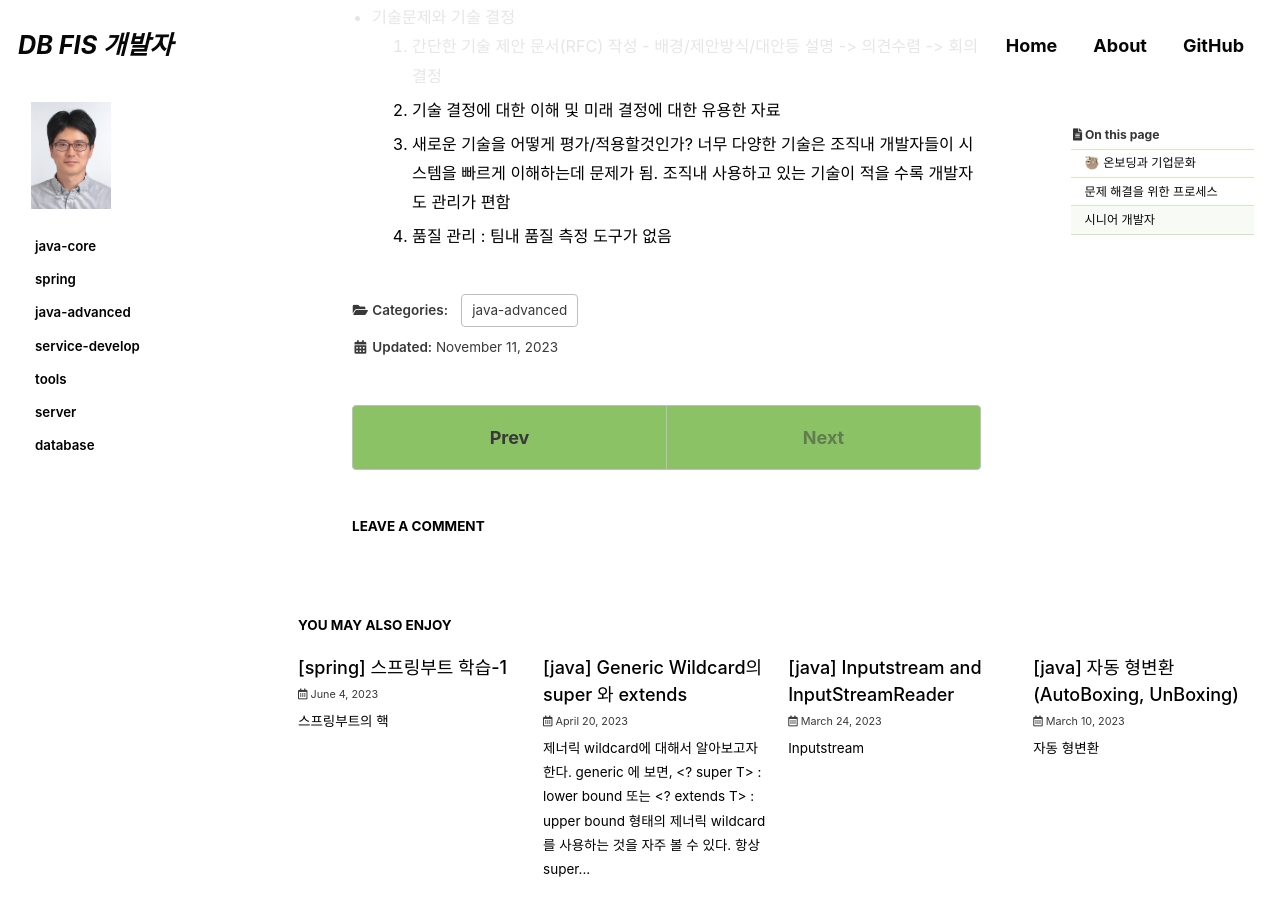
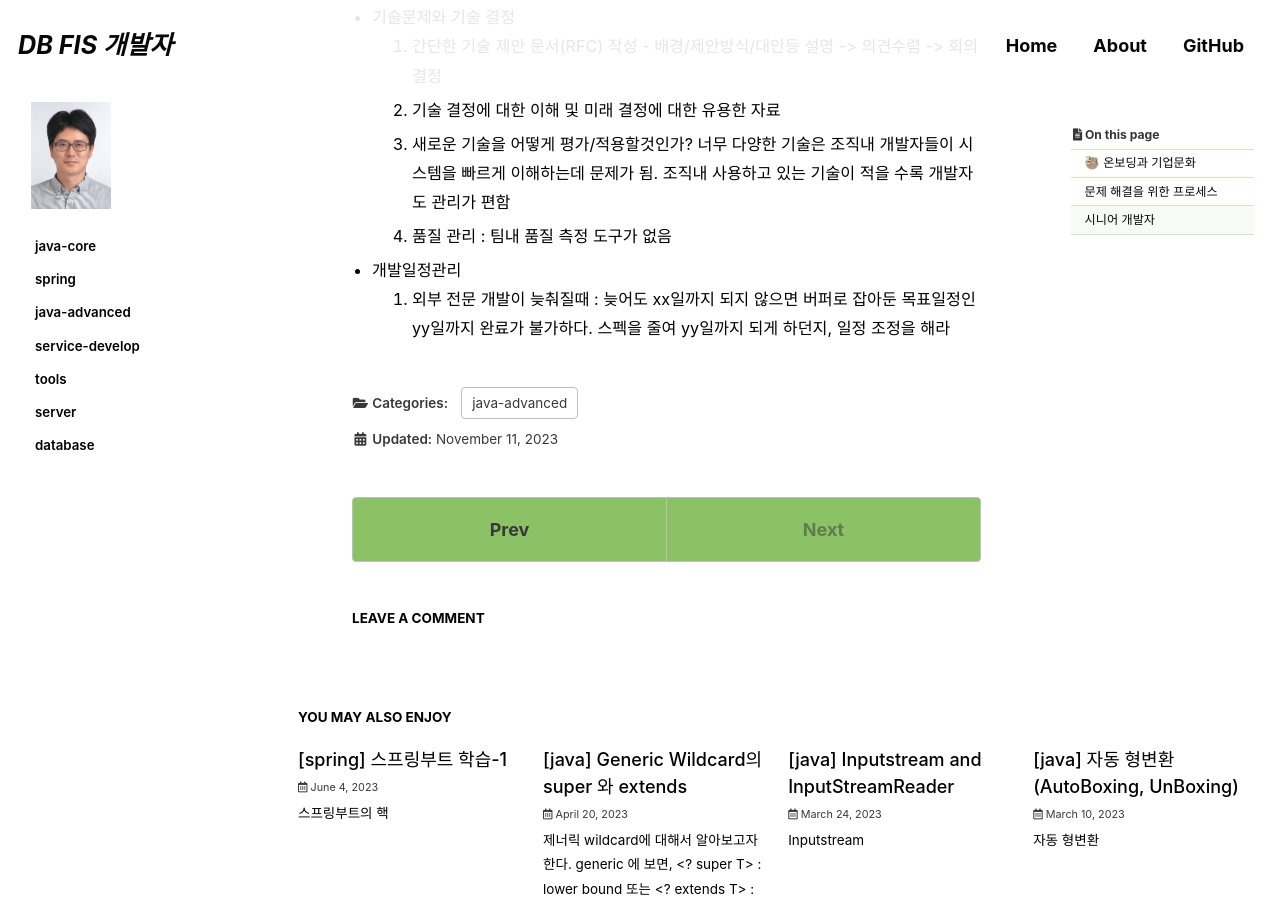
Before and after one commit to 190726/190726.github.io, a Jekyll site: the page built from _posts/2023-11-11-onboarding.md, in a window 1280 px wide and 900 px high, scrolled down 2357 px. Built offline with Jekyll 4.4.1, drawn with Linux system fonts in a browser that asks for light colours; cached includes are drawn as plain includes; some web fonts are replaced; comment, search, counter and statistics services are not loaded.

Commit message:
Update 2023-11-11-onboarding.md

```diff
--- a/_posts/2023-11-11-onboarding.md
+++ b/_posts/2023-11-11-onboarding.md
@@ -76,3 +76,6 @@ last_modified_at: 2023-11-11
   2. 기술 결정에 대한 이해 및 미래 결정에 대한 유용한 자료
   3. 새로운 기술을 어떻게 평가/적용할것인가? 너무 다양한 기술은 조직내 개발자들이 시스템을 빠르게 이해하는데 문제가 됨. 조직내 사용하고 있는 기술이 적을 수록 개발자도 관리가 편함
   4. 품질 관리  : 팀내 품질 측정 도구가 없음
+
+ - 개발일정관리
+   1. 외부 전문 개발이 늦춰질때 : 늦어도 xx일까지 되지 않으면 버퍼로 잡아둔 목표일정인 yy일까지 완료가 불가하다. 스펙을 줄여 yy일까지 되게 하던지, 일정 조정을 해라
```
